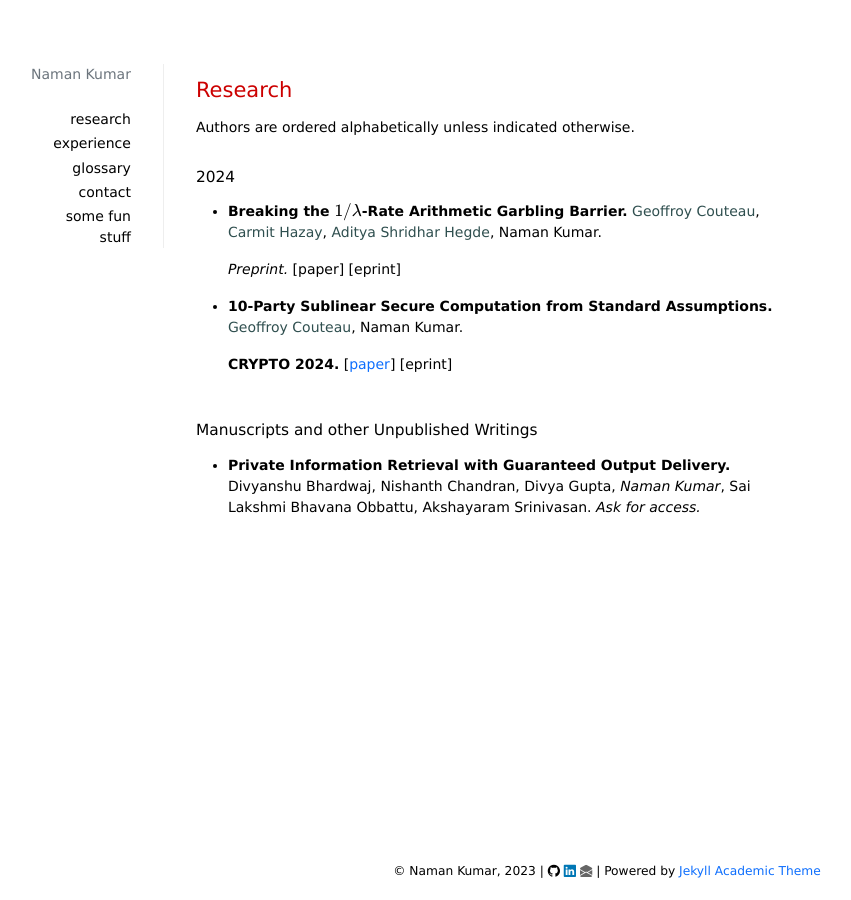
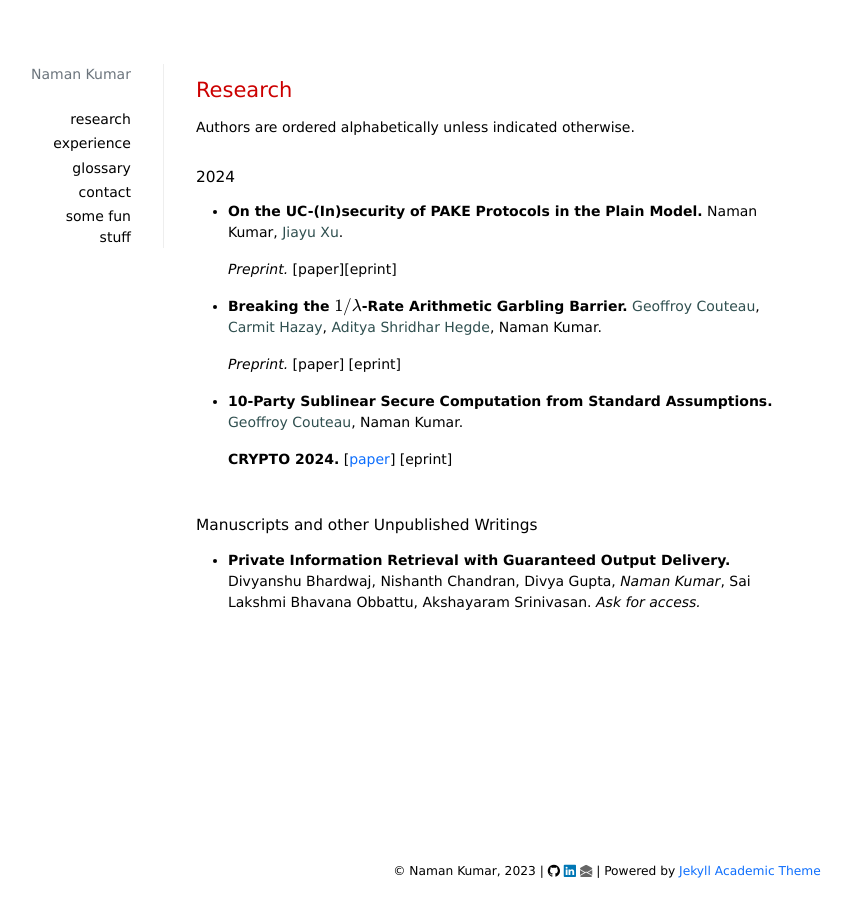
Before and after one commit to matcauthon49/matcauthon49.github.io, a Jekyll site: the page built from _pages/research.md, in a window 1280 px wide. Shown: the whole page, without its empty margins (33-884 px from the left). Built offline with Jekyll 4.4.1, drawn with Linux system fonts in a browser that asks for light colours; nearby versions of some CDN libraries; formulas are drawn with MathJax 3; a style sheet for code colours, icons or effects is not loaded.

Commit message:
Update research.md

```diff
--- a/_pages/research.md
+++ b/_pages/research.md
@@ -14,6 +14,11 @@ Authors are ordered alphabetically unless indicated otherwise.
 
 #### 2024
 
++ **On the UC-(In)security of PAKE Protocols in the Plain Model.**
+  Naman Kumar, <a href="https://sites.google.com/view/jiayux" style="color: DarkSlateGray">Jiayu Xu</a>.
+
+  _Preprint._ [paper][eprint]
+
 + **Breaking the $$1/\lambda$$-Rate Arithmetic Garbling Barrier.**
   <a href="https://geoffroycouteau.github.io/" style="color: DarkSlateGray">Geoffroy Couteau</a>, <a href="https://www.eng.biu.ac.il/hazay/" style="color: DarkSlateGray">Carmit Hazay</a>, <a href="https://adishegde.github.io/" style="color: DarkSlateGray">Aditya Shridhar Hegde</a>, Naman Kumar.
 
```
